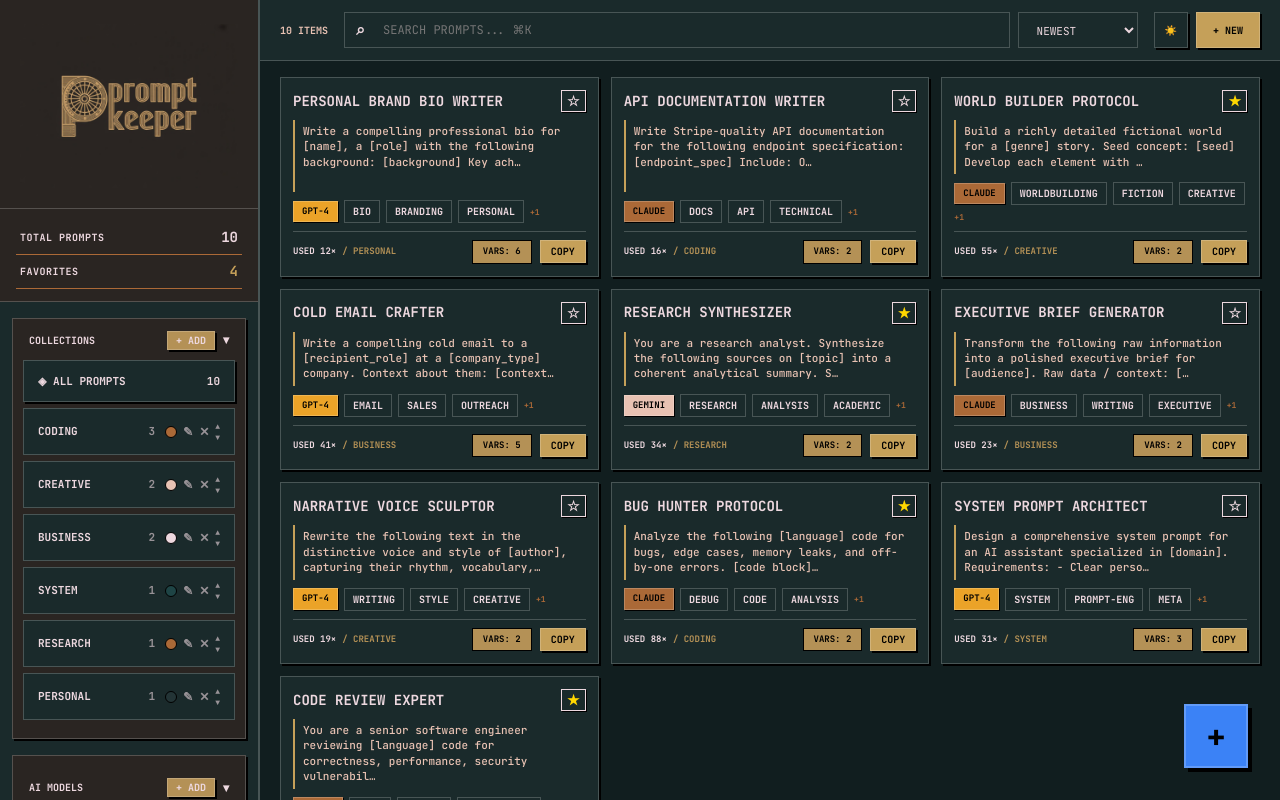
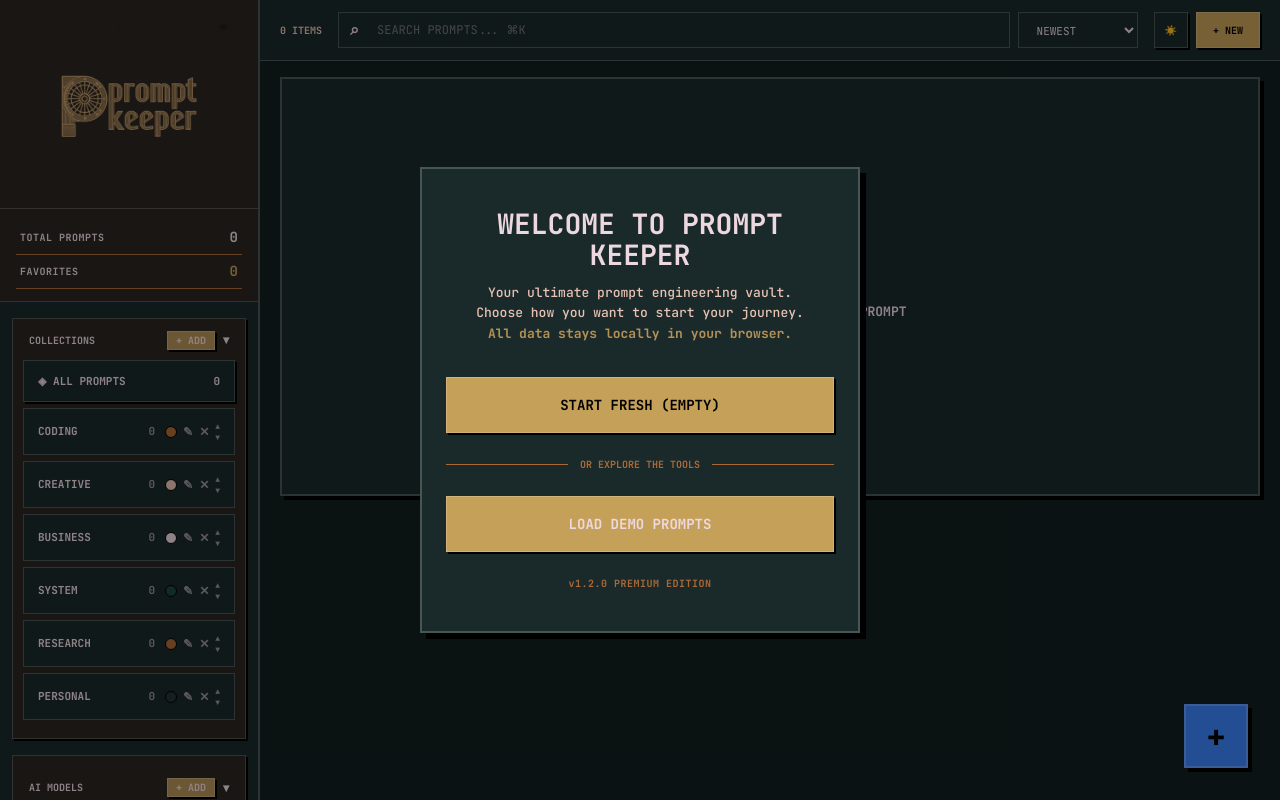
Before and after one commit to adnan911/promptKeeper, a React (Vite) app: page / in a window 1280 px wide. Built offline with nearby package versions, Linux system fonts and the light colour scheme; a web font is replaced by a local one.

Commit message:
Added onboarding experience and fixed variable copy bug

```diff
--- a/src/App.jsx
+++ b/src/App.jsx
@@ -6,6 +6,7 @@ import PromptModal from './components/PromptModal.jsx';
 import ImportExportModal from './components/ImportExportModal.jsx';
 import logo from './assets/logo.jpg';
 import { Toast } from './components/UI.jsx';
+import OnboardingModal from './components/OnboardingModal.jsx';
 import { useLocalStorage, useToast, useKeyboard } from './hooks.js';
 import { SEED_PROMPTS, DEFAULT_CAT_COLORS } from './data.js';
 
@@ -17,7 +18,8 @@ const SORT_OPTIONS = [
 ];
 
 export default function App() {
-  const [prompts, setPrompts] = useLocalStorage('pk_prompts_v2', SEED_PROMPTS);
+  const [prompts, setPrompts] = useLocalStorage('pk_prompts_v2', []);
+  const [onboardingDone, setOnboardingDone] = useLocalStorage('pk_onboarding_v1', false);
   const [categories, setCategories] = useLocalStorage('pk_categories', ['All', 'Coding', 'Creative', 'Business', 'System', 'Research', 'Personal']);
   const [categoryColors, setCategoryColors] = useLocalStorage('pk_cat_colors', DEFAULT_CAT_COLORS);
   const [modelColors, setModelColors] = useLocalStorage('pk_model_colors', {
@@ -126,8 +128,9 @@ export default function App() {
     setPrompts(prev => prev.map(p => p.id === id ? { ...p, fav: !p.fav } : p));
   }, []);
 
-  const copyPrompt = useCallback((p, withVars = false) => {
-    navigator.clipboard.writeText(p.body).catch(() => {});
+  const copyPrompt = useCallback((p, withVars = false, customText = null) => {
+    const textToCopy = customText || p.body;
+    navigator.clipboard.writeText(textToCopy).catch(() => {});
     setPrompts(prev => prev.map(x =>
       x.id === p.id ? { ...x, uses: x.uses + 1, history: [...(x.history || []), x.uses + 1] } : x
     ));
@@ -142,6 +145,15 @@ export default function App() {
     });
     toast(`Imported ${imported.length} prompts ✓`, 'cyan');
   }, []);
+
+  const handleOnboarding = useCallback((choice) => {
+    if (choice === 'demo') {
+      setPrompts(SEED_PROMPTS);
+    } else {
+      setPrompts([]);
+    }
+    setOnboardingDone(true);
+  }, [setPrompts, setOnboardingDone]);
 
   const addCategory = useCallback((name) => {
     if (!name || categories.includes(name)) return;
@@ -382,6 +394,7 @@ export default function App() {
       {showIO && <ImportExportModal prompts={prompts} onImport={importPrompts} onClose={() => setShowIO(false)} />}
 
       <Toast toasts={toasts} />
+      {!onboardingDone && <OnboardingModal onChoose={handleOnboarding} />}
 
       {!showModal && !showIO && (
         <button
--- a/src/components/DetailPanel.jsx
+++ b/src/components/DetailPanel.jsx
@@ -13,14 +13,12 @@ export default function DetailPanel({ p, onClose, onEdit, onDelete, onFav, onCop
   const allFilled = vars.every(v => varVals[v]?.trim());
 
   function copyFilled() {
-    navigator.clipboard.writeText(filled).catch(() => {});
-    onCopy(p, true);
+    onCopy(p, true, filled);
     setCopied(true);
     setTimeout(() => setCopied(false), 1500);
   }
 
   function copyRaw() {
-    navigator.clipboard.writeText(p.body).catch(() => {});
     onCopy(p, false);
   }
 
--- /dev/null
+++ b/src/components/OnboardingModal.jsx
@@ -0,0 +1,50 @@
+import React from 'react';
+
+export default function OnboardingModal({ onChoose }) {
+  return (
+    <div className="modal-overlay" style={{ zIndex: 1000 }}>
+      <div className="asu" style={{
+        width: '90%', maxWidth: 440, background: 'var(--bg-sub)', border: 'var(--nb-border)',
+        boxShadow: 'var(--nb-shadow-lg)', padding: '40px 24px', textAlign: 'center',
+        position: 'relative'
+      }} onClick={e => e.stopPropagation()}>
+        <div className="ft" style={{ fontSize: 28, fontWeight: 900, marginBottom: 12, color: 'var(--text)', lineHeight: 1.1 }}>
+          WELCOME TO PROMPT KEEPER
+        </div>
+        <p style={{ fontSize: 13, color: 'var(--text-sub)', marginBottom: 32, lineHeight: 1.6, fontWeight: 500 }}>
+          Your ultimate prompt engineering vault. <br/>
+          Choose how you want to start your journey. <br/>
+          <span style={{ color: 'var(--accent)', fontWeight: 800 }}>All data stays locally in your browser.</span>
+        </p>
+
+        <div style={{ display: 'flex', flexDirection: 'column', gap: 16 }}>
+          <button
+            className="btn btn-c btn-lg"
+            onClick={() => onChoose('fresh')}
+            style={{ fontWeight: 900, height: 56, fontSize: 14 }}
+          >
+            START FRESH (EMPTY)
+          </button>
+
+          <div style={{ display: 'flex', alignItems: 'center', gap: 12, margin: '8px 0' }}>
+            <hr style={{ flex: 1, border: 'none', borderTop: '1px solid var(--text-dim)' }} />
+            <span style={{ fontSize: 10, color: 'var(--text-dim)', fontWeight: 800 }}>OR EXPLORE THE TOOLS</span>
+            <hr style={{ flex: 1, border: 'none', borderTop: '1px solid var(--text-dim)' }} />
+          </div>
+
+          <button
+            className="btn btn-v btn-lg"
+            onClick={() => onChoose('demo')}
+            style={{ fontWeight: 900, height: 56, fontSize: 14 }}
+          >
+            LOAD DEMO PROMPTS
+          </button>
+        </div>
+
+        <div style={{ marginTop: 24, fontSize: 10, color: 'var(--text-dim)', fontWeight: 700, letterSpacing: 0.5 }}>
+          v1.2.0 PREMIUM EDITION
+        </div>
+      </div>
+    </div>
+  );
+}
```
